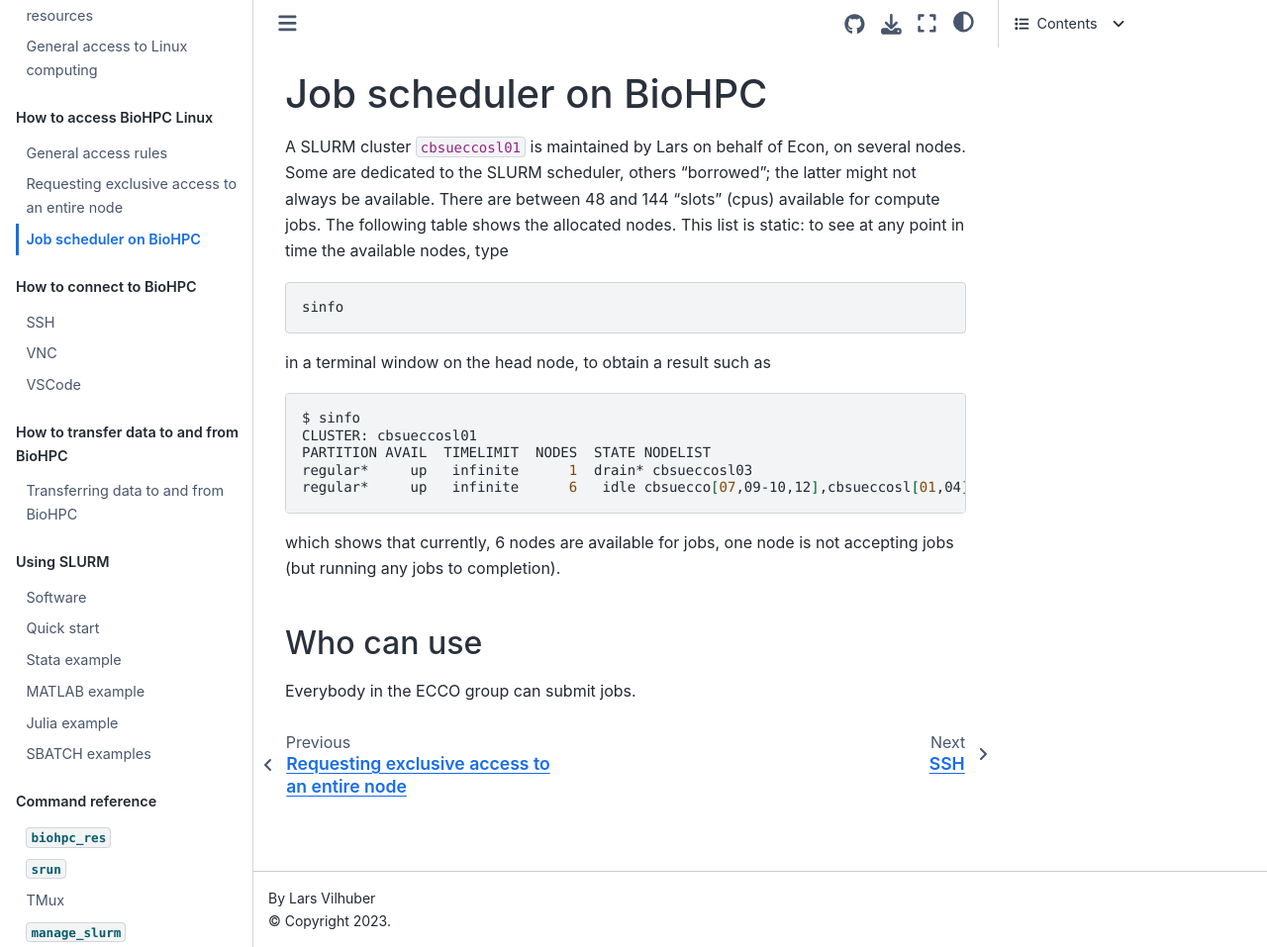
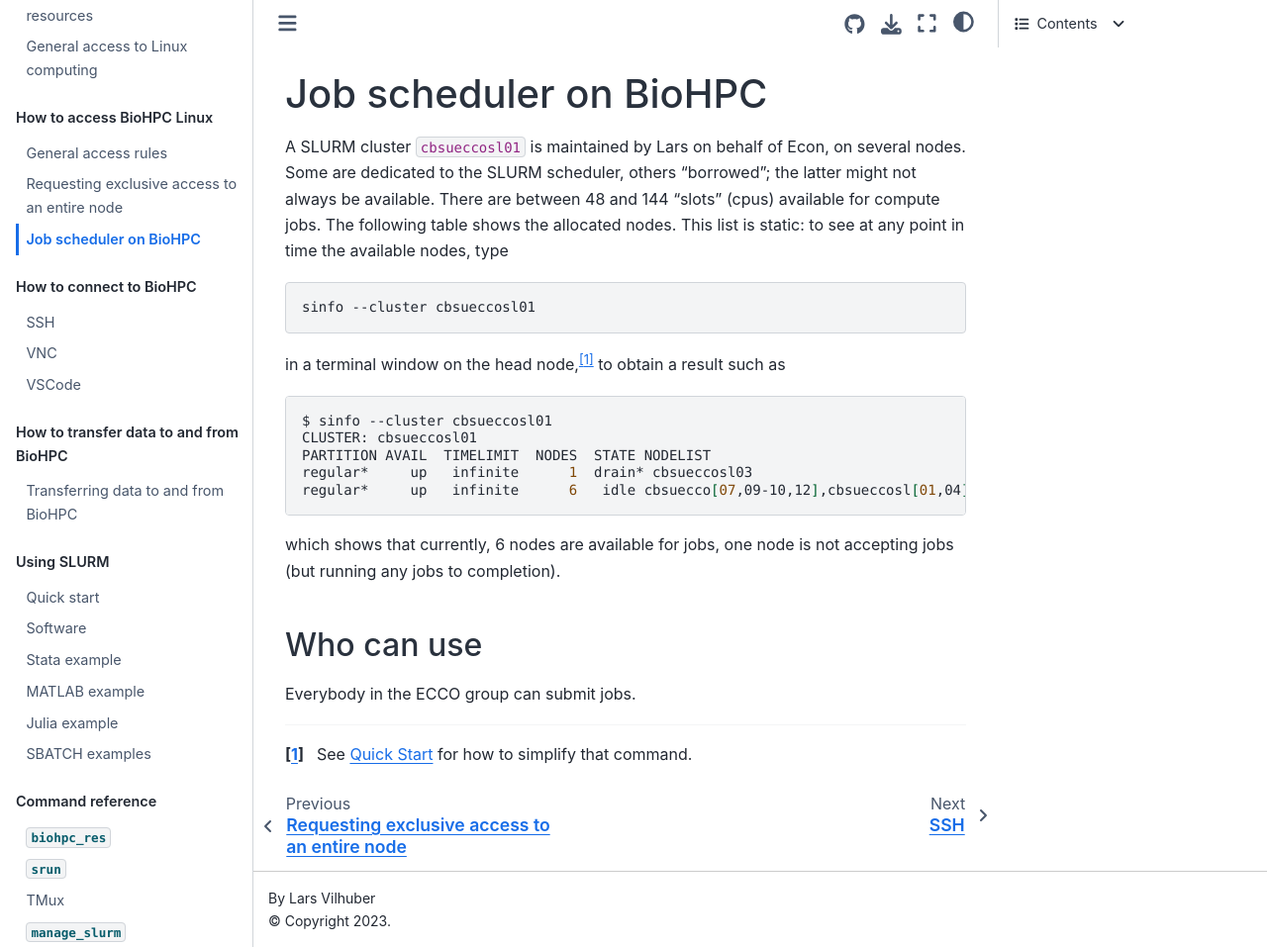
Before and after one commit to labordynamicsinstitute/ecco-notes, a Jupyter Book: the page built from docs/biohpc/slurm.md, in a window 1280 px wide and 957 px high. Shown: the whole window at 99% size. Built offline with Jupyter Book 1.0.4 settings and Sphinx 7.4.7 and the Sphinx Book theme 1.1.4, drawn with Linux system fonts in a browser that asks for light colours.

Commit message:
Adding a footnote

````diff
--- a/_toc.yml
+++ b/_toc.yml
@@ -24,8 +24,8 @@ parts:
   - file: docs/transfer
 - caption: Using SLURM
   chapters:
+  - file: docs/biohpc/slurm-quick-start
   - file: docs/biohpc/software
-  - file: docs/biohpc/slurm-quick-start
   - file: docs/biohpc/stata
   - file: docs/biohpc/matlab
   - file: docs/biohpc/julia
--- a/docs/biohpc/slurm.md
+++ b/docs/biohpc/slurm.md
@@ -16,12 +16,14 @@ kernelspec:
 A SLURM cluster `cbsueccosl01` is maintained by Lars on behalf of Econ, on several nodes. Some are dedicated to the SLURM scheduler, others "borrowed"; the latter might not always be available. There are between 48 and 144 "slots" (cpus) available for compute jobs. The following table shows the allocated nodes. This list is static: to see at any point in time the available nodes, type
 
 ```bash
-sinfo
+sinfo --cluster cbsueccosl01
 ```
-in a terminal window on the head node, to obtain a result such as
+in a terminal window on the head node,[^quick] to obtain a result such as
+
+[^quick]: See [Quick Start](onetimesetup-slurm) for how to simplify that command.
 
 ```bash
-$ sinfo
+$ sinfo --cluster cbsueccosl01
 CLUSTER: cbsueccosl01
 PARTITION AVAIL  TIMELIMIT  NODES  STATE NODELIST
 regular*     up   infinite      1  drain* cbsueccosl03
````
